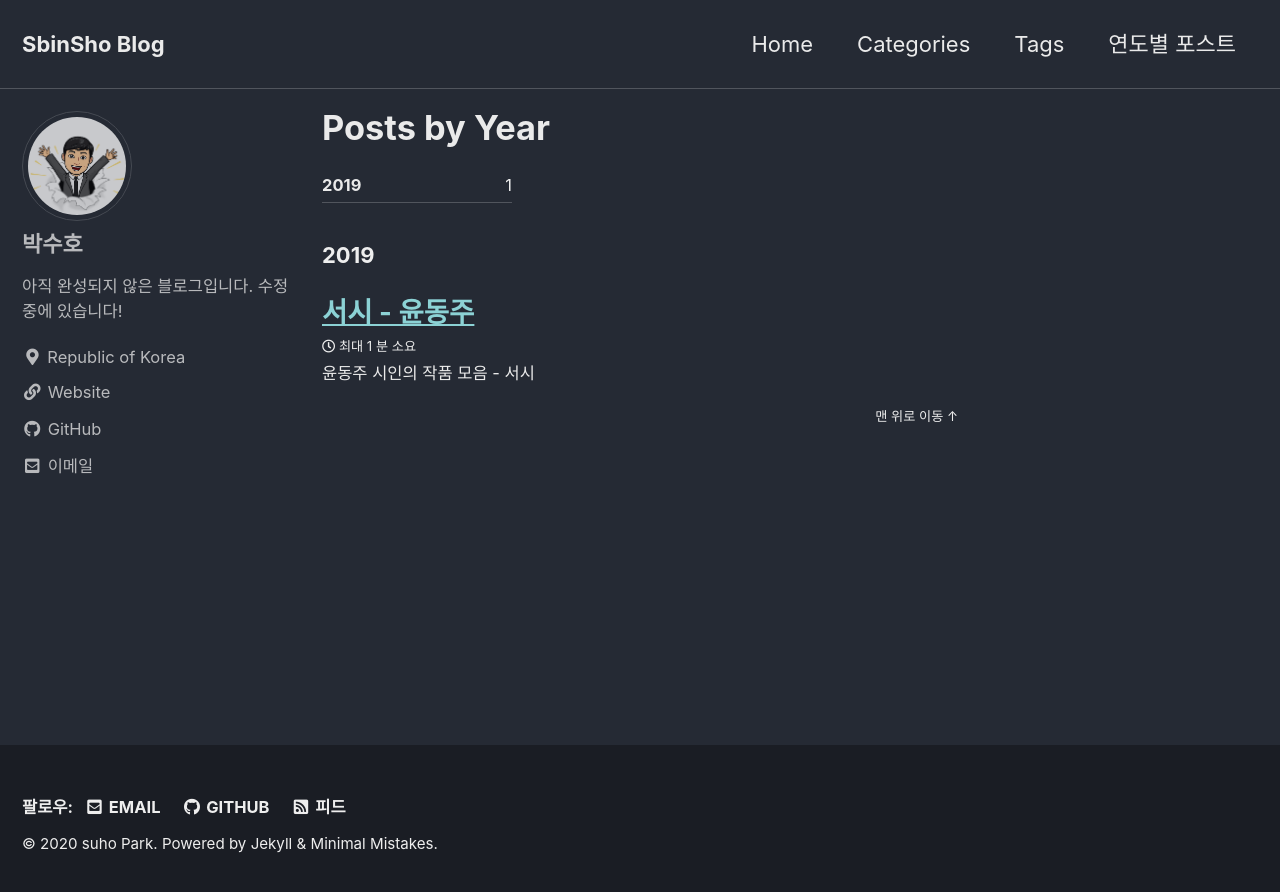
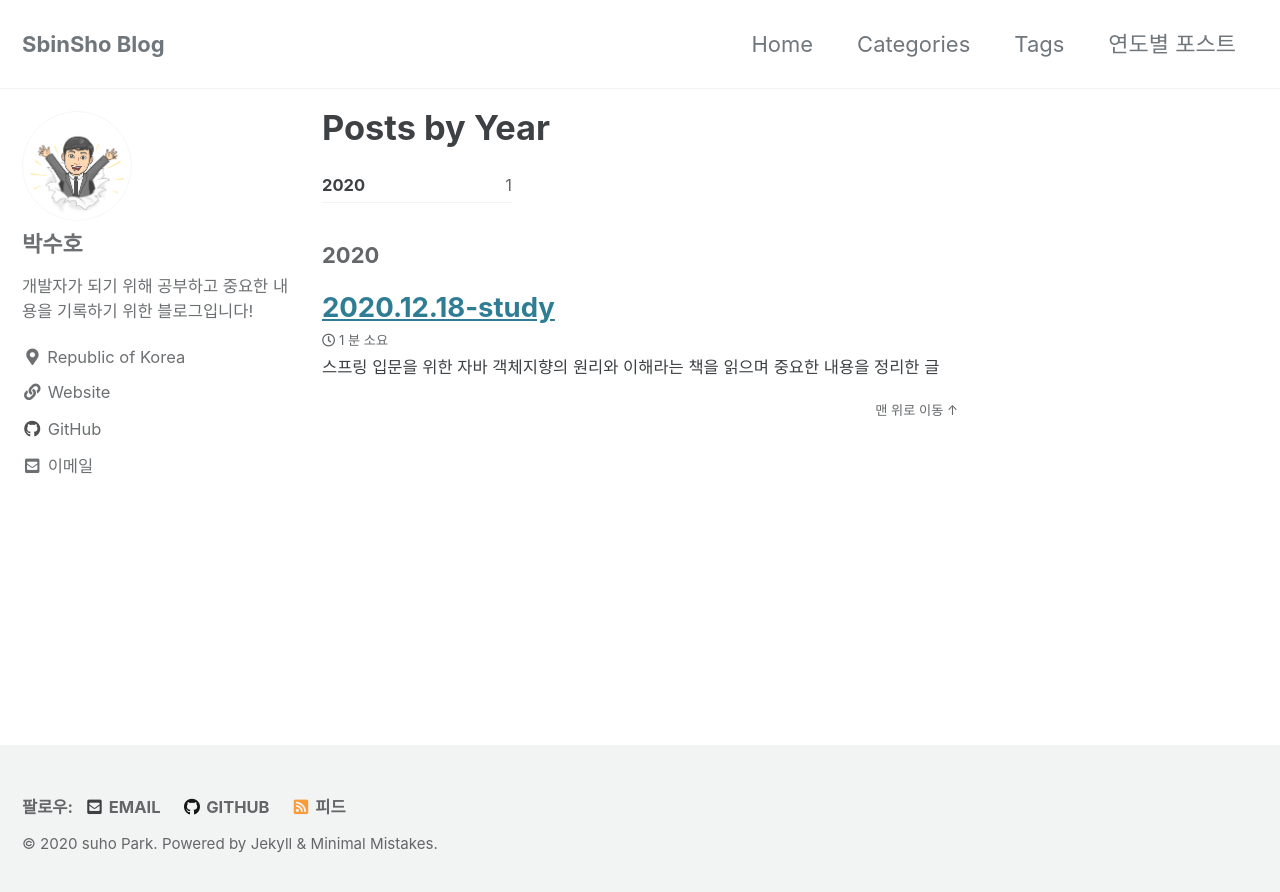
Before and after one commit to SbinSho/SbinSho.github.io, a Jekyll site: the page built from _pages/year-archive.md, in a window 1280 px wide. Shown: the top 892 px of the page. Built offline with Jekyll 4.4.1, drawn with Linux system fonts in a browser that asks for light colours; cached includes are drawn as plain includes; part of the change alters nothing that is shown.

Commit message:
2020.12.18 stduy 내용

```diff
--- a/_config.yml
+++ b/_config.yml
@@ -12,7 +12,7 @@
 
 # theme                  : "minimal-mistakes-jekyll"
 # remote_theme           : "mmistakes/minimal-mistakes"
-minimal_mistakes_skin    : "dark" # "air", "aqua", "contrast", "dark", "dirt", "neon", "mint", "plum", "sunrise"
+minimal_mistakes_skin    : "default" # "air", "aqua", "contrast", "dark", "dirt", "neon", "mint", "plum", "sunrise"
 
 # Site Settings
 locale                   : "ko-KR"
@@ -95,7 +95,7 @@ analytics:
 author:
   name             : "박수호"
   avatar           : "/assets/images/profile/profile.png"
-  bio              : "아직 완성되지 않은 블로그입니다. 수정중에 있습니다!"
+  bio              : "개발자가 되기 위해 공부하고 중요한 내용을 기록하기 위한 블로그입니다!"
   location         : "Republic of Korea"
   email            : "suho0232@gmail.com"
   links:
--- a/_posts/2019-04-14-si-susi.md
+++ /dev/null
@@ -1,26 +0,0 @@
----
-title:  "서시 - 윤동주"
-excerpt: "윤동주 시인의 작품 모음 - 서시"
-categories:
-  - test
-tags:
-  - 서시
-  - 윤동주
-  - 시
-last_modified_at: 2019-04-13T08:06:00-05:00
-toc_sticky: true
-
----
-
-서시
-
-죽는 날까지 하늘을 우러러
-한점 부끄럼이 없기를,
-잎새에 이는 바람에도
-나는 괴로워했다.
-별을 노래하는 마음으로
-모든 죽어가는 것을 사랑해야지
-그리고 나한테 주어진 길을
-걸어가야겠다.
-
-오늘밤에도 별이 바람에 스치운다.
--- /dev/null
+++ b/_posts/2020-12-18-java.md
@@ -0,0 +1,55 @@
+---
+title:  "2020.12.18-study"
+excerpt: "스프링 입문을 위한 자바 객체지향의 원리와 이해라는 책을 읽으며 중요한 내용을 정리한 글"
+categories:
+  - Study
+toc: true
+toc_sticky: true
+toc_label: "목차"
+---
+
+## 1장의 주요 내용 정리
+#### 기계어란?
+기계가 이해하는 유일한 언어로, 2진 숫자인 0과 1로 표현된다. 컴퓨터는 태어날떄 부터 지금까지도 0과 1밖에 이해하지 못한다. 기계어는 서로 다른 기종에선 호환이 불가능하다.
+
+#### 어셈블리어란?
+기계어 명령어와 일상 용어를 일대일로 매칭하는 코드를 만들어, 그 매칭 코드표를 어셈블리라고 불렀다.
+어셈블리어 또 한 기계어와 마찬가지로 CPU별로 각자의 어셈블리어(Assembly Language)도 달랐다.
+어셈블리어를 기계어로 번역해주는 소프트웨어를 어셈블러(Assembler)라고 한다.
+
+#### java란?
+객체 지향 프로그래밍 언어(Object-Oriented Programming, OOP)로 1991년 제임스 고슬링을 포함한 썬 마이크로 시스템즈의 연구원
+들에 의해 Interactive TV용 프로그램 작성을 위해 처음 개발되었다.
+
+#### 어셈블리어 vs c vs JAVA
+
+|    | 어셈블리어 | c | JAVA |
+|:---|:---|:---|:---|
+|`목적 파일`|어셈블러로 기계어 생성|컴파일러로 해당 운영체제용 기계어 생성| 기종이 몇 개든 단 하나의 JVM용 기계어 생성|
+|`기계어 비교`|기계어랑 1:1 대응하는 니모닉| 기계어와 m:n 대응하는 수학적 기호| 기계어와 m:n 대응하는 수학적 기호|
+|`비고`|기종별 어셈블러 필요| 기종별 컴파일러 필요 | **단 하나의 컴파일러만 필요 기종별 JRE 세팅 필요 (한번만 설치해주면 됨)**|
+
+>저자 '김종민'님의 스프링 입문을 위한 자바 객체지향의 책의 표내용
+
+#### JAVA의 장단점
+
+* 자바의 장점
+  - 객체지향 언어이다.
+  - 운영체제에 독립적이다.
+  - 다중 쓰레드 제공한다.
+  - 많은 오픈소스 프레임워크로 생산성 증가 또는 유지보수 비용 절감 가능하다.
+
+* 자바의 단점
+  - JVM(JAVA Virtual Machine)을 사용하여 CPU자원과 더 많은 물리적 메모리 소비로 인해 속도가 느리다. ( 현재는 많이 개선됨 )
+  - 처리 속도가 중요한 애플리케이션에는 적합하지 않음.
+
+### 용어정리
+
+1. 메타포(Metaphor)
+    - 비유법, 다른 유사한 것에 빗대어 잘 모르는것을 설명하고자 하는 방법이다.
+2. 니모닉(Mnemonic)
+    - 어떤 것을 기억하는 데 쉽게 하도록 도움을 주는 것, 또는 쉽게 기억되는 성질, 니모닉은 재사용이 필요할 떄 사람의<br>기억을 돕기 위해 명확하게 선택된 상장의 조합을 사용하는 것을 말한다.
+3. CBD(Componet Based Devleopment)
+    - 컴포넌트 기반 개발, 애플리케이션을 의미 있는 단위로 구분하고 그 단위를 하나하나씩 부품으로 개발해 소프트웨어 제품을 완성시키는 방법론이다.
+4. SOA(Service Oriented Architecture)
+    - 서비스 중심 구조 또는 서비스 지향 구조, 개발자 입장에서의 개발이 아니라 실제 현실의 업무를 기준으로 개발하자는 사상이다.
```
